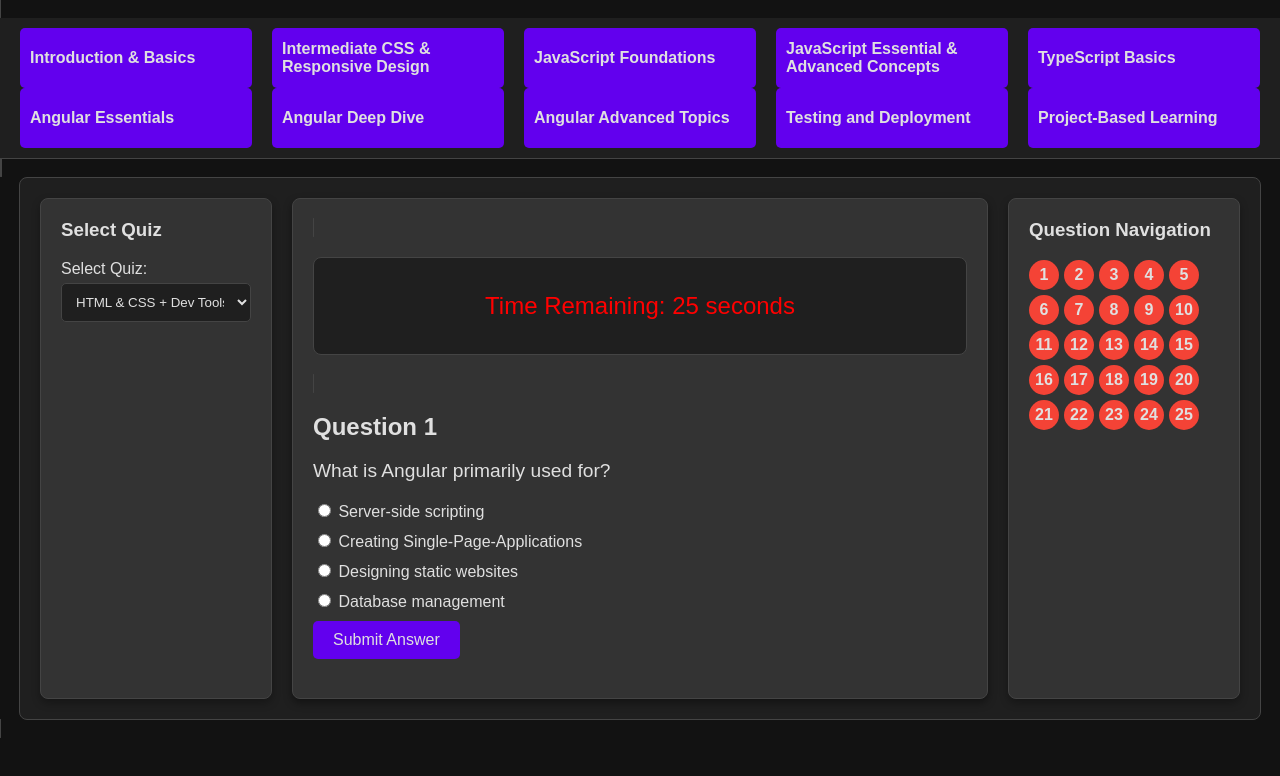
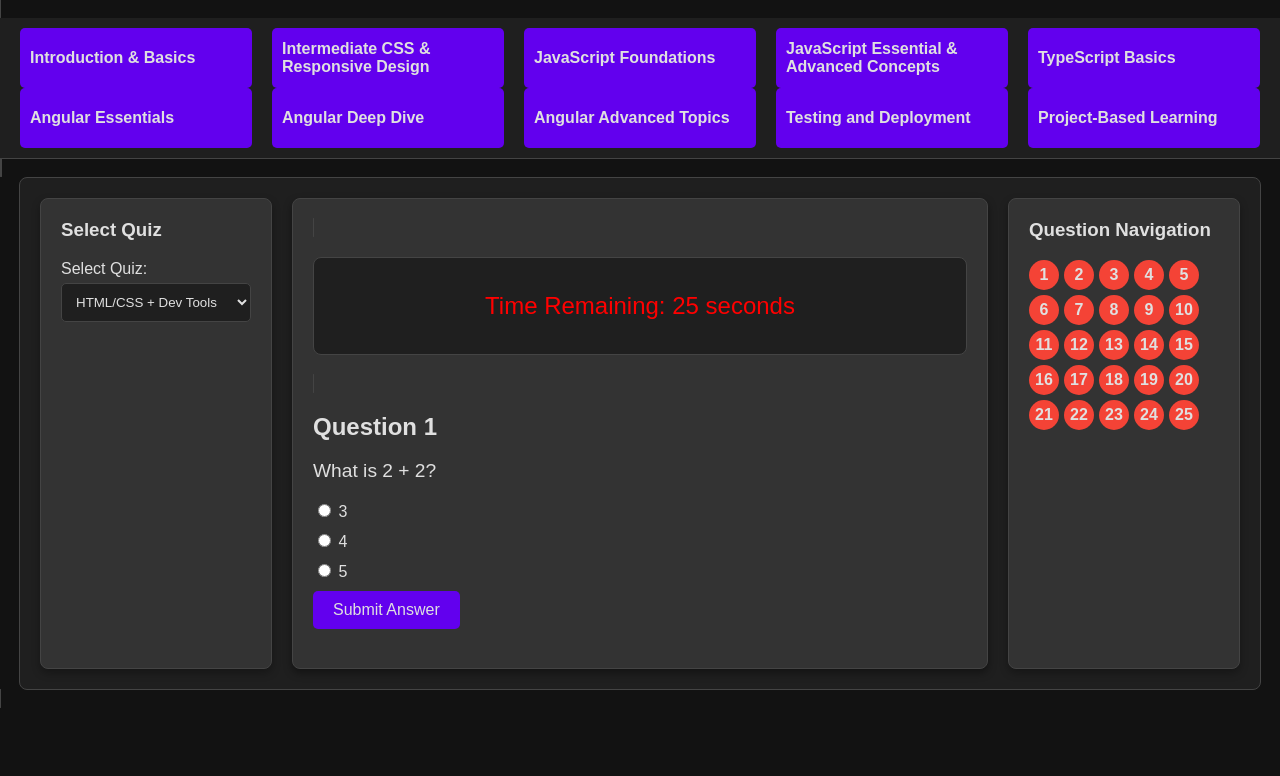
Before and after one commit to Norbok7/cf-practice-l1, an Angular app in the folder lesson1/: page / in a window 1280 px wide. Shown: the top 776 px of the page. Built offline with nearby package versions, Linux system fonts and the light colour scheme.

Commit message:
indices corrections.

```diff
--- a/lesson1/src/app/lesson-quiz/lesson-quiz.component.html
+++ b/lesson1/src/app/lesson-quiz/lesson-quiz.component.html
@@ -8,32 +8,31 @@
       <div class="dropdown">
         <label for="quiz-select">Select Quiz:</label>
         <select id="quiz-select" (change)="changeSection($event)">
-          <!-- Dropdown Options -->
-          <option value="0">HTML & CSS + Dev Tools</option>
+          <option value="0">HTML/CSS + Dev Tools</option>
           <option value="1">Intermediate CSS with Responsive Design</option>
-          <option value="2">JavaScript: Getting Started</option>
-          <option value="3">JavaScript: Data Types & Variables, Operators, Comparisons, Conditionals, Flows, Loops</option>
-          <option value="4">JavaScript: Functions, Objects, Built-in Objects</option>
-          <option value="5">JavaScript: Scope, Hoisting, JavaScript vs EcmaScript</option>
-          <option value="6">JavaScript Intermediate Concepts</option>
-          <option value="7">JavaScript Advanced Concepts</option>
-          <option value="8">JavaScript: Building Real Things</option>
-          <option value="9">JavaScript: Bookmarking App</option>
-          <option value="10">TypeScript: Introduction</option>
-          <option value="11">Angular: Completing Getting Started</option>
-          <option value="12">Angular: The Basics, Debugging</option>
-          <option value="13">Angular: Components & Databinding deep dive</option>
-          <option value="14">Angular: Directives deep dive</option>
-          <option value="15">Angular: Changing pages with routing</option>
-          <option value="16">Angular: Routing & Observables</option>
-          <option value="17">Angular: Handling forms in Angular apps</option>
-          <option value="18">Angular: Forms & Pipes</option>
-          <option value="19">Angular: Making HTTP requests</option>
-          <option value="20">Angular: Authentication & Route Protection</option>
-          <option value="21">Angular: Dynamic Components, Modules & Optimizations</option>
-          <option value="22">Angular: Animations, Service Workers & Deployment</option>
-          <option value="23">Angular: Unit Testing</option>
+          <option value="2">JavaScript: Data Types & Variables, Operators, Comparisons, Conditionals, Flows, Loops</option>
+          <option value="3">JavaScript: Functions, Objects, Built-in Objects</option>
+          <option value="4">JavaScript: Scope, Hoisting, JavaScript vs EcmaScript</option>
+          <option value="5">JavaScript Intermediate Concepts</option>
+          <option value="6">JavaScript Advanced Concepts</option>
+          <option value="7">JavaScript: Building Real Things</option>
+          <option value="8">JavaScript: Bookmarking App</option>
+          <option value="9">TypeScript: Introduction</option>
+          <option value="10">Angular: Completing Getting Started</option>
+          <option value="11">Angular: The Basics, Debugging</option>
+          <option value="12">Angular: Components & Databinding deep dive</option>
+          <option value="13">Angular: Directives deep dive</option>
+          <option value="14">Angular: Changing pages with routing</option>
+          <option value="15">Angular: Routing & Observables</option>
+          <option value="16">Angular: Handling forms in Angular apps</option>
+          <option value="17">Angular: Making HTTP requests</option>
+          <option value="18">Angular: Authentication & Route Protection</option>
+          <option value="19">Angular: Dynamic Components, Modules & Optimizations</option>
+          <option value="20">Angular: Animations, Service Workers & Deployment</option>
+          <option value="21">Angular: Unit Testing</option>
+          <option value="22">GitHub Version Control</option>
         </select>
+
       </div>
     </div>
   </div>
--- a/lesson1/src/app/lesson-quiz/lesson-quiz.component.ts
+++ b/lesson1/src/app/lesson-quiz/lesson-quiz.component.ts
@@ -27,6 +27,7 @@ import { ANGULAR_UNIT_TESTING_QUESTIONS } from '../quiz-questions/ANGULAR/angula
 import { BASIC_HTML_CSS_DEV_TOOLS } from '../quiz-questions/BASICS HTML/CSS/DEV TOOLS/GITHUB/html-css-devtools-questions';
 import { GITHUB_VERSION_CONTROL_QUESTIONS } from '../quiz-questions/BASICS HTML/CSS/DEV TOOLS/GITHUB/github-version-control-questions';
 import { INTERMEDIATE_CSS_WITH_RESPONSIVE_DESIGN_QUESTIONS } from '../quiz-questions/BASICS HTML/CSS/DEV TOOLS/GITHUB/intermediate-css-with-responsive-design';
+import { JAVASCRIPT_ESSENTIAL_CONCEPTS_SCOPE_HOISTING_JAVASCRIPTVSECMASCRIPT_QUESTIONS } from '../quiz-questions/JAVASCRIPT/javascript-essential-concepts-scope-hoisting-javascriptsvsecmascript';
 
 @Component({
   selector: 'app-lesson-quiz',
@@ -38,41 +39,35 @@ import { INTERMEDIATE_CSS_WITH_RESPONSIVE_DESIGN_QUESTIONS } from '../quiz-quest
 export class LessonQuizComponent {
   // Defining quiz sections with categorized questions
   sections: { title: string; questions: Question[] }[] = [
-    // Basic Angular and TypeScript
-    { title: 'Basic Angular & TypeScript', questions: [
-        ...ANGULAR_GETTING_STARTED_QUESTIONS,
-        ...ANGULAR_PROJECT_BASICS_QUESTIONS,
-        ...ANGULAR_COMPONENTS_QUESTIONS,
-        ...ANGULAR_DIRECTIVES_QUESTIONS,
-        ...ANGULAR_ROUTING_QUESTIONS,
-        ...ANGULAR_FORMS_QUESTIONS,
-        ...ANGULAR_HTTP_QUESTIONS,
-        ...ANGULAR_AUTHENTICATION_QUESTIONS,
-        ...ANGULAR_DYNAMIC_COMPONENTS_QUESTIONS,
-        ...ANGULAR_ANIMATIONS_DEPLOYING_QUESTIONS,
-        ...ANGULAR_UNIT_TESTING_QUESTIONS,
-        ...TYPESCRIPT_INTRODUCTION_QUESTIONS
-    ]},
-
-    // JavaScript
-    { title: 'JavaScript', questions: [
-        ...JAVASCRIPT_DATA_TYPES_VARIABLES_OPERATORS_COMPARISONS_CONDITIONALS_FLOWS_LOOPS,
-        ...JAVASCRIPT_ADVANCED_CONCEPTS_QUESTIONS,
-        ...JAVASCRIPT_BUILDING_REAL_THINGS_QUESTIONS,
-        ...JAVASCRIPT_DATA_TYPES_VARIABLES_OPERATORS_COMPARISONS_CONDITIONALS_FLOWS_LOOPS,
-        ...JAVASCRIPT_DATA_TYPES_VARIABLES_OPERATORS_COMPARISONS_CONDITIONALS_FLOWS_LOOPS,
-        ...JAVASCRIPT_FUNCTIONS_OBJECTS_BUILTIN_OBJECTS,
-        ...JAVASCRIPT_INTERMEDIATE_CONCEPTS_QUESTIONS,
-        ...JAVASCRIPT_BOOKMARKING_APP_QUESTIONS   ]},
-
-    // HTML/CSS
-    { title: 'HTML/CSS', questions: [
+    { title: 'HTML/CSS + Dev Tools', questions: [
         ...BASIC_HTML_CSS_DEV_TOOLS,
         ...GITHUB_VERSION_CONTROL_QUESTIONS,
-        ...INTERMEDIATE_CSS_WITH_RESPONSIVE_DESIGN_QUESTIONS,
+        ...INTERMEDIATE_CSS_WITH_RESPONSIVE_DESIGN_QUESTIONS
+    ]},
+    { title: 'Intermediate CSS with Responsive Design', questions: INTERMEDIATE_CSS_WITH_RESPONSIVE_DESIGN_QUESTIONS },
+    { title: 'JavaScript: Data Types & Variables, Operators, Comparisons, Conditionals, Flows, Loops', questions: JAVASCRIPT_DATA_TYPES_VARIABLES_OPERATORS_COMPARISONS_CONDITIONALS_FLOWS_LOOPS },
+    { title: 'JavaScript: Functions, Objects, Built-in Objects', questions: JAVASCRIPT_FUNCTIONS_OBJECTS_BUILTIN_OBJECTS },
+    { title: 'JavaScript: Scope, Hoisting, JavaScript vs EcmaScript', questions: JAVASCRIPT_ESSENTIAL_CONCEPTS_SCOPE_HOISTING_JAVASCRIPTVSECMASCRIPT_QUESTIONS },
+    { title: 'JavaScript Intermediate Concepts', questions: JAVASCRIPT_INTERMEDIATE_CONCEPTS_QUESTIONS },
+    { title: 'JavaScript Advanced Concepts', questions: JAVASCRIPT_ADVANCED_CONCEPTS_QUESTIONS },
+    { title: 'JavaScript: Building Real Things', questions: JAVASCRIPT_BUILDING_REAL_THINGS_QUESTIONS },
+    { title: 'JavaScript: Bookmarking App', questions: JAVASCRIPT_BOOKMARKING_APP_QUESTIONS },
+    { title: 'TypeScript: Introduction', questions: TYPESCRIPT_INTRODUCTION_QUESTIONS },
+    { title: 'Angular: Completing Getting Started', questions: ANGULAR_GETTING_STARTED_QUESTIONS },
+    { title: 'Angular: The Basics, Debugging', questions: ANGULAR_PROJECT_BASICS_QUESTIONS },
+    { title: 'Angular: Components & Databinding deep dive', questions: ANGULAR_COMPONENTS_QUESTIONS },
+    { title: 'Angular: Directives deep dive', questions: ANGULAR_DIRECTIVES_QUESTIONS },
+    { title: 'Angular: Changing pages with routing', questions: ANGULAR_ROUTING_QUESTIONS },
+    { title: 'Angular: Routing & Observables', questions: ANGULAR_ROUTING_QUESTIONS },
+    { title: 'Angular: Handling forms in Angular apps', questions: ANGULAR_FORMS_QUESTIONS },
+    { title: 'Angular: Making HTTP requests', questions: ANGULAR_HTTP_QUESTIONS },
+    { title: 'Angular: Authentication & Route Protection', questions: ANGULAR_AUTHENTICATION_QUESTIONS },
+    { title: 'Angular: Dynamic Components, Modules & Optimizations', questions: ANGULAR_DYNAMIC_COMPONENTS_QUESTIONS },
+    { title: 'Angular: Animations, Service Workers & Deployment', questions: ANGULAR_ANIMATIONS_DEPLOYING_QUESTIONS },
+    { title: 'Angular: Unit Testing', questions: ANGULAR_UNIT_TESTING_QUESTIONS },
+    { title: 'GitHub Version Control', questions: GITHUB_VERSION_CONTROL_QUESTIONS }
+  ];
 
-    ]}
-  ];
 
   currentSectionIndex: number = 0;
   currentQuestionIndex: number = 0;
@@ -88,32 +83,29 @@ export class LessonQuizComponent {
     this.updateQuestionNumbers();
   }
 
-  // Method to update question numbers for the active section
   updateQuestionNumbers() {
     const currentSectionQuestions = this.getCurrentSection().questions;
     this.questionNumbers = Array.from({ length: Math.min(currentSectionQuestions.length, this.questionNumbersLimit) }, (_, i) => i + 1);
   }
 
-  // Get the current section based on index
   getCurrentSection() {
     return this.sections[this.currentSectionIndex];
   }
 
-  // Method to handle quiz section change
   changeSection(event: Event) {
     const selectElement = event.target as HTMLSelectElement;
     this.currentSectionIndex = +selectElement.value;
+    console.log('Section changed to:', this.currentSectionIndex);
     this.currentQuestionIndex = 0;
     this.updateQuestionNumbers();
   }
 
-  // Method to navigate to a specific question
   navigateToQuestion(number: number) {
     this.currentQuestionIndex = number - 1;
   }
 
-  // Method to submit the current answer
   submitAnswer() {
+    console.log('Submitting answer for question:', this.currentQuestionIndex);
     const currentQuestion = this.getCurrentSection().questions[this.currentQuestionIndex];
     if (this.selectedOption !== null) {
       const isCorrect = this.selectedOption === currentQuestion.answer;
@@ -138,12 +130,10 @@ export class LessonQuizComponent {
     }
   }
 
-  // Method to check if a question has been answered
   isAnswered(number: number) {
     return this.results.some(result => result.index === (number - 1));
   }
 
-  // Calculate the percentage of correct answers
   get correctPercentage() {
     return this.correctCount / this.getCurrentSection().questions.length * 100;
   }
```
